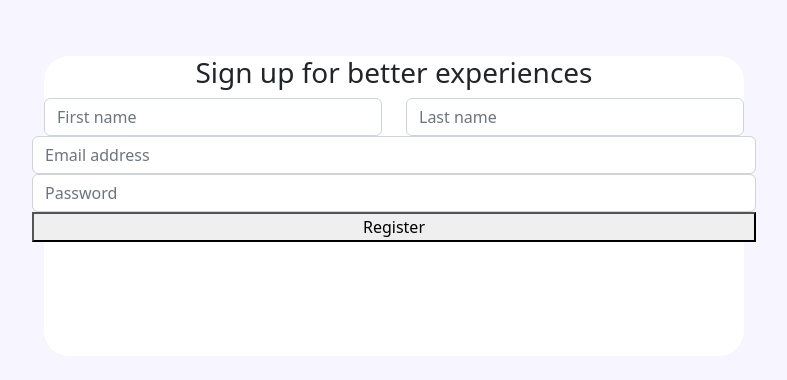
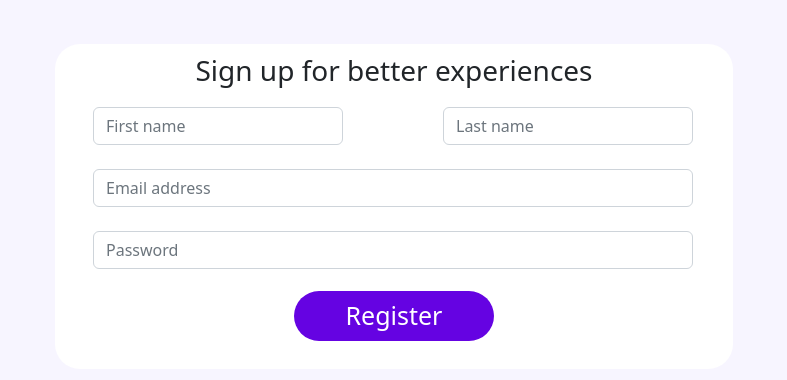
Before and after one commit to uiuc-cs409-webIsCool/TiMerit, a React (Create React App) app in the folder frontend/: page /signup in a window 1280 px wide. Shown: the part 314-694 px from the top of the page, without its empty margins (226-1013 px from the left). Built offline with nearby package versions, Linux system fonts and the light colour scheme.

Commit message:
Sign Up Page Layout

```diff
--- a/frontend/src/components/Signup.js
+++ b/frontend/src/components/Signup.js
@@ -1,7 +1,7 @@
 import React from "react";
 
 import "bootstrap/dist/css/bootstrap.min.css"
-import {Button, Form, Row, Col} from 'react-bootstrap'
+import {Form, Row, Col} from 'react-bootstrap'
 import styles from "./Signup.module.css";
 
 
@@ -9,27 +9,23 @@ function Signup() {
     return (
         <div className={styles.container}>
             <div className={styles.signupForm}>
-                <Row><h3>Sign up for better experiences</h3></Row>
+                <Row className={styles.title}><h3>Sign up for better experiences</h3></Row>
 
-                <Row>
-                    <Col>
-                        <Form.Control type="text" placeholder="First name" ></Form.Control>
-                    </Col>
-                    <Col>
-                        <Form.Control type="text" placeholder="Last name" ></Form.Control>
-                    </Col>
+                <Row className={styles.name_row}>
+                    <Form.Control type="text" placeholder="First name" className={styles.name_input}></Form.Control>
+                    <Form.Control type="text" placeholder="Last name" className={styles.name_input}></Form.Control>
                 </Row>
 
                 <Row>
-                    <Form.Control type="text" placeholder="Email address"></Form.Control>
+                    <Form.Control type="text" placeholder="Email address" className={styles.email_input}></Form.Control>
                 </Row>
 
                 <Row>
-                <Form.Control type="password" placeholder="Password"></Form.Control>
+                <Form.Control type="password" placeholder="Password" className={styles.email_input}></Form.Control>
                 </Row>
 
                 <Row>
-                    <button>Register</button>
+                    <button className={styles.signup_btn}>Register</button>
                 </Row>
 
             </div>
--- a/frontend/src/components/Signup.module.css
+++ b/frontend/src/components/Signup.module.css
@@ -13,7 +13,43 @@
     padding: 0;
     background-color: white;
     border-radius: 25px;
-    height: 300px;
-    width: 700px;
+    height: 325px;
+    width: 678px;
     text-align: center;
 }
+
+.title {
+    margin-top: 10px;
+}
+
+.name_input {
+    width: 250px;
+    margin: 12px 50px 12px 50px;
+}
+
+.name_row {
+    display: flex;
+    align-items: center;
+}
+
+.email_input {
+    width: 600px;
+    margin: 12px 50px 12px 50px;
+}
+
+.signup_btn_row {
+    align-items: center;
+}
+
+.signup_btn {
+    margin: 10px;
+    margin-left: auto;
+    margin-right:auto;
+    background-color: #6503E2;
+    color: white;
+    border-width: 0;
+    border-radius: 25px;
+    width: 200px;
+    height: 50px;
+    font-size: 25px;
+}
```
